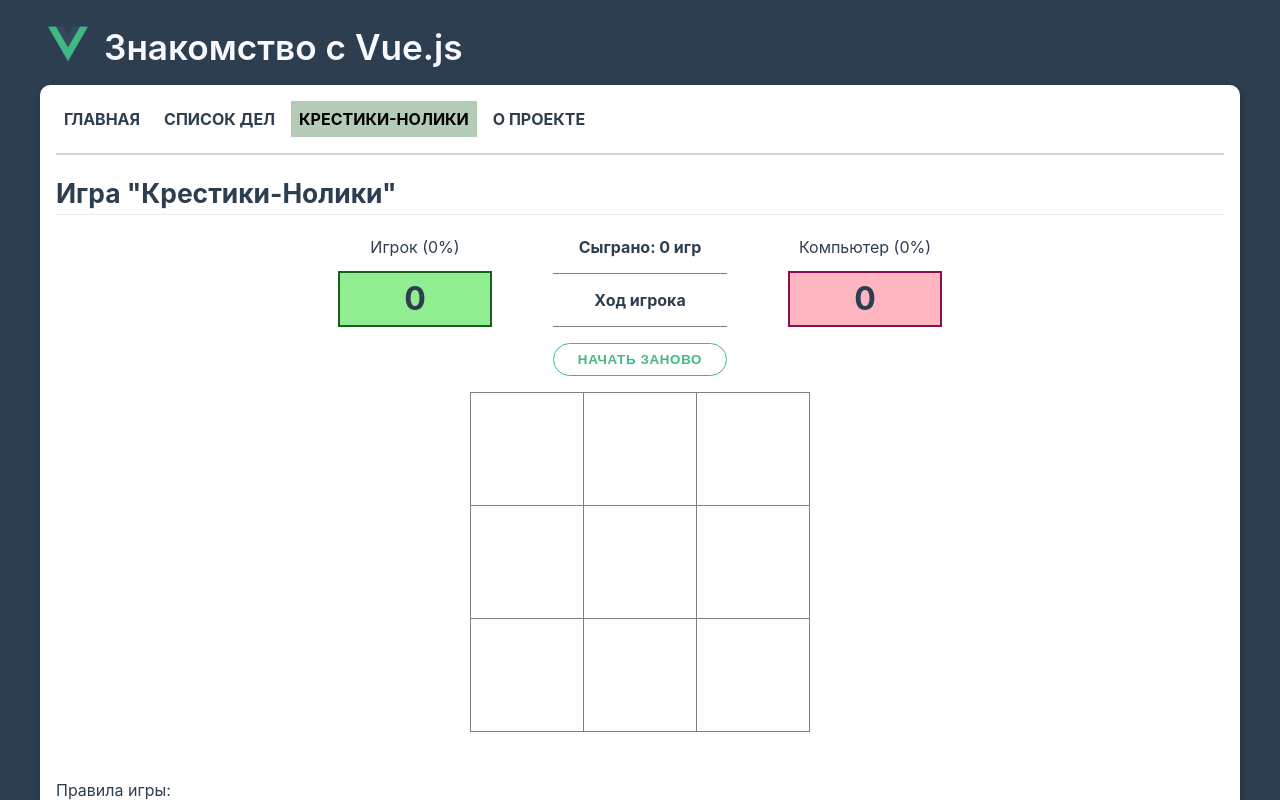
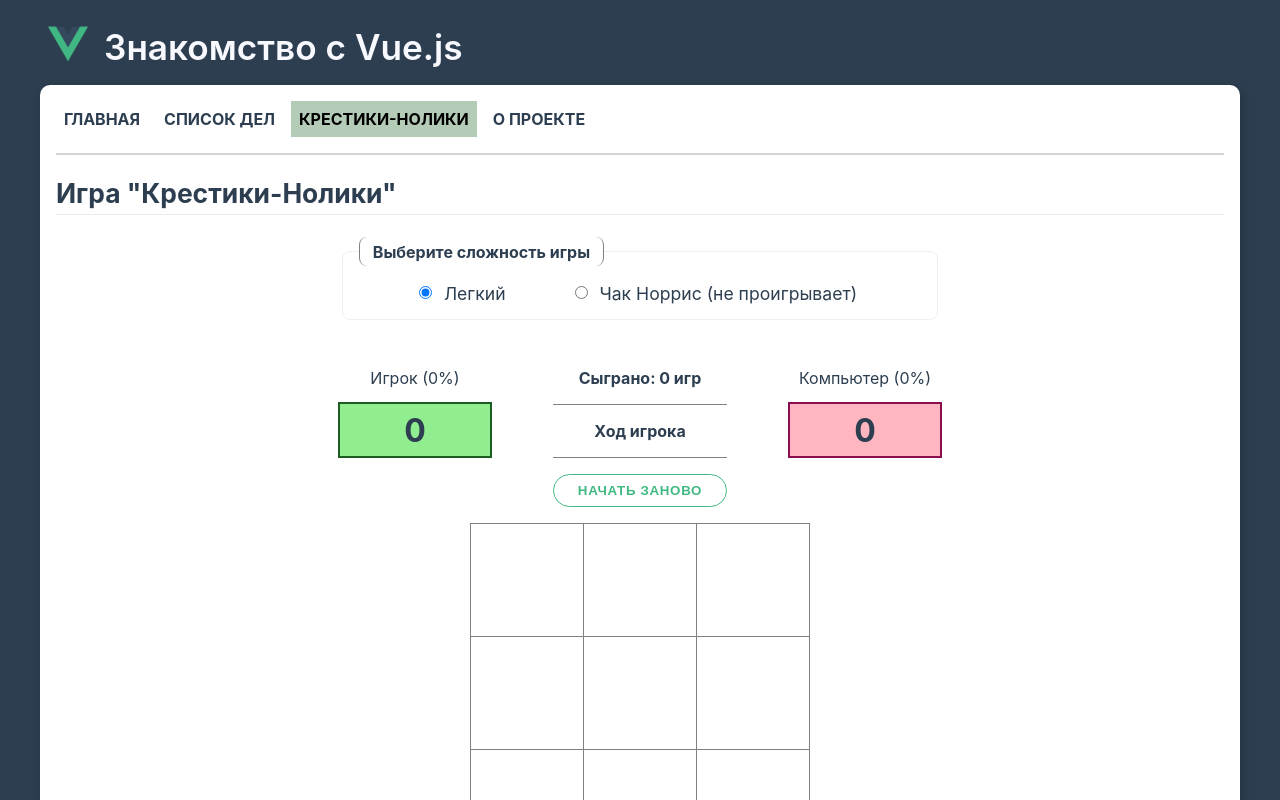
Before and after one commit to Avxodiar/vuejs-learn, a Vue app: page /game in a window 1280 px wide. Shown: the top 800 px of the page. Built offline with nearby package versions, Linux system fonts and the light colour scheme.

Commit message:
TicTacToe. Добавлен уровень сложности игры

```diff
--- /dev/null
+++ b/src/assets/ChuckNorris.js
@@ -0,0 +1,151 @@
+/**
+ * Нахождение лучшего хода
+ * @constructor
+ */
+class ChuckNorris {
+    player = {
+        human: 'H',
+        comp: 'C'
+    };
+    counter = 0;
+    board = [];
+
+    /**
+     * Загрузка 2ух мерной таблицы 3x3
+     * @param {array} board
+     */
+    constructor(board) {
+        // сливаем таблицу в одномерный массив
+        const flatBoard = board[0].concat(board[1], board[2]);
+
+        // для упрошения работы собираем таблицу в новом виде
+        // сделанные шаги замещаются символами 'H' и 'C'
+        // а в не заполненных ячейкаях указывается их id
+        this.board = flatBoard.map((item, id) => {
+            if (item === 0) {
+                return id;
+            }
+            return (item === 1) ? this.player.human : this.player.comp;
+        });
+    }
+
+
+    /**
+     * Нахождение лучшего хода
+     * @returns {number}
+     */
+    getTurn() {
+        this.counter = 0;
+
+        // находим лучший вариант
+        let bestSpot = this.minimax(this.board, this.player.comp);
+
+        return bestSpot.index;
+    }
+
+    /**
+     * Алгоритм «минимакс»
+     * Рекурсивно просчитывает победные комбинации
+     * Достигнув конца партии, будь то победа, поражение или ничья (конечное состояние),
+     * ИИ начислит себе положительное количество очков (в нашем случае +10) за победу,
+     * отрицательное (-10) — за поражение, и нейтральное (0) — за ничью.
+     *
+     * 1. возвращает значение, если найдено конечное состояние (+10, 0, -10),
+     * 2. проходит по всем пустым клеткам на поле,
+     * 3. вызывает минимакс-функцию для каждой из них (рекурсия),
+     * 4. оценивает полученные значения
+     * 5. возвращает наилучшее из них.
+     *
+     * @param board - одномерная индексировання таблица
+     * @param player - код игрока
+     * @returns {{score: number}|*}
+     */
+    minimax(board, player) {
+        this.counter++;
+
+        // сприсок доступных ячеек
+        const availSpots = this.emptyIndices(board);
+
+        // проверка на терминальное состояние (победа / поражение / ничья)
+        if (this.winning(board, this.player.human)) {
+            return {score: -10};
+        } else if (this.winning(board, this.player.comp)) {
+            return {score: 10};
+        } else if (availSpots.length === 0) {
+            return {score: 0};
+        }
+
+        // массив для хранения всех объектов c результатами ходов
+        let moves = [];
+
+        // цикл по доступным клеткам
+        for (let i = 0; i < availSpots.length; i++) {
+            //create an object for each and store the index of that spot that was stored as a number in the object's index key
+            let move = {};
+            move.index = board[availSpots[i]];
+
+            // совершить ход за текущего игрока
+            board[availSpots[i]] = player;
+
+            //получить очки, заработанные после вызова минимакса от противника текущего игрока
+            const nextPlayer = player === this.player.comp ? this.player.human : this.player.comp;
+            let result = this.minimax(board, nextPlayer);
+            move.score = result.score;
+
+            // очистить клетку
+            board[availSpots[i]] = move.index;
+
+            moves.push(move);
+        }
+
+        // определяем лучший ход
+        let bestMove;
+        let isComp = player === this.player.comp;
+        let bestScore = isComp ? -10000 : 10000;
+        // перебираем комбинцаии ходов
+        for (let i = 0; i < moves.length; i++) {
+            if (
+                // если это ход ИИ, то выбраем ходы с наибольшим количеством очков
+                isComp && moves[i].score > bestScore
+                ||
+                // а если ход не ИИ,то выбраем ходы с наименьшим количеством очков
+                !isComp && moves[i].score < bestScore
+            ) {
+                bestScore = moves[i].score;
+                bestMove = i;
+            }
+        }
+
+        return moves[bestMove];
+    }
+
+    /**
+     * Список индексов пустых клеток доски
+     * @param {array} board - одномерная индексировання таблица
+     * @returns {array}
+     */
+    emptyIndices(board) {
+        return board.filter(s => s !== this.player.human && s !== this.player.comp);
+    }
+
+    /**
+     * Проверка таблицы на победу
+     * @param {array} board - одномерная индексировання таблица
+     * @param player - код игрока
+     * @returns {boolean}
+     */
+    winning(board, player) {
+        return (
+            (board[0] === player && board[1] === player && board[2] === player)
+            || (board[3] === player && board[4] === player && board[5] === player)
+            || (board[6] === player && board[7] === player && board[8] === player)
+            || (board[0] === player && board[3] === player && board[6] === player)
+            || (board[1] === player && board[4] === player && board[7] === player)
+            || (board[2] === player && board[5] === player && board[8] === player)
+            || (board[0] === player && board[4] === player && board[8] === player)
+            || (board[2] === player && board[4] === player && board[6] === player)
+        )
+    }
+}
+
+export {ChuckNorris};
--- a/src/assets/tictactoe.js
+++ b/src/assets/tictactoe.js
@@ -1,27 +1,50 @@
+import {ChuckNorris} from './ChuckNorris.js'
+
 /**
  * Определение хода компьютера
  * @param {array} board - таблица с ходами
  * @param {int} leftStep - осталось ходов
+ * @param difficulty - максимальный уровень сложности
+ * @returns {{col: number, row: number}}
  */
-function getTurn(board, leftStep) {
-    // случайный шаг (простой уровень сложности)
+function getTurn(board, leftStep, difficulty = 1) {
+    let newId;
+
+    // если первый ход компьютера (leftStep == 9), то всегда делаем случайных ход
+    if (difficulty && leftStep < 9) {
+        let Chuck = new ChuckNorris(board);
+        newId = Chuck.getTurn();
+    } else {
+        newId = randomTurn(board, leftStep);
+    }
+
+    // преобразуем в координаты
+    let x = Math.floor(newId / 3);
+    let y = newId % 3;
+
+    return {row: x, col: y};
+}
+
+/**
+ * Случайный шаг (легкий уровень сложности)
+ * @param {array} board - таблица с ходами
+ * @param {int} leftStep - осталось ходов
+ * @returns {number} - id ячейки
+ */
+function randomTurn(board, leftStep) {
+
     // номер свободной ячейки
     let num = randomInteger(1, leftStep);
     // сливаем таблицу в одномерный массив для упрощения
-    const flatBoard = board[0].concat(board[1],board[2]);
+    const flatBoard = board[0].concat(board[1], board[2]);
+
     //находим num-ую не заполненную ячейку
-    let newId = flatBoard.findIndex(item => {
+    return flatBoard.findIndex(item => {
         if (item === 0) {
             num--;
         }
         return num === 0;
     });
-
-    // преобразуем в координаты
-    let x = Math.floor(newId / 3);
-    let y = newId % 3;
-
-    return {row:x, col:y};
 }
 
 /**
@@ -30,18 +53,17 @@ function getTurn(board, leftStep) {
  * @returns {{winner: number, id: number, type: string, win: boolean}}
  */
 function checkWin(board) {
-   let result = {
+    let result = {
         win: false,
         winner: 0,
         type: '',
         id: 0
-   };
+    };
 
     // Проверяем наличие одинаковых символов
     // по строкам, столбцам и диагоналям
     const types = ['line', 'row', 'diag'];
-    for (let i = 0; i < types.length; i++)
-    {
+    for (let i = 0; i < types.length; i++) {
         let res = check(types[i], board);
         if (isWin(res.winner)) {
             result.win = true;
@@ -50,7 +72,7 @@ function checkWin(board) {
             result.winner = res.winner;
         }
 
-        if(result.win) {
+        if (result.win) {
             break;
         }
     }
@@ -89,9 +111,9 @@ function checkLines(board) {
     let idx = 0;
     let win = 0;
 
-    for (var i = 0; i < board.length; i++) {
+    for (let i = 0; i < board.length; i++) {
         let res = sumArray(board[i]);
-        if(isWin(res)) {
+        if (isWin(res)) {
             idx = i;
             win = res;
             break;
--- a/src/views/TicTacToe.vue
+++ b/src/views/TicTacToe.vue
@@ -1,6 +1,22 @@
 <template>
     <h2>Игра "Крестики-Нолики"</h2>
     <div class="game">
+
+        <fieldset>
+            <legend>Выберите сложность игры</legend>
+
+            <div>
+                <input type="radio" name="selectorEasy" id="selectorEasy"  value="0" v-model="difficulty" >
+                <label for="selectorEasy">Легкий</label>
+            </div>
+
+            <div>
+                <input type="radio" name="selectorHard" id="selectorHard"  value="1" v-model="difficulty" >
+                <label for="selectorHard">Чак Норрис (не проигрывает)</label>
+            </div>
+
+        </fieldset>
+
         <div class="panel">
             <div class="gamer">
                 Игрок {{ userStat }}
@@ -66,6 +82,7 @@
         },
         data() {
             return {
+                difficulty: 0,
                 games: {
                     count: 0,
                     win: 0,
@@ -82,6 +99,14 @@
                     id: 0,
                     name: ''
                 }
+            }
+        },
+        watch: {
+            difficulty() {
+                this.games.count = 0;
+                this.games.win = 0;
+                this.games.fail = 0;
+                this.resetGame();
             }
         },
         computed: {
@@ -159,7 +184,7 @@
              * Ход компьютера
              */
             computerTurn() {
-                let turn = getTurn(this.board, this.leftStep);
+                let turn = getTurn(this.board, this.leftStep, this.difficulty);
                 this.board[turn.row][turn.col]--;
                 this.step();
             },
@@ -177,6 +202,7 @@
                     this.win.id = res.id;
                 }
 
+                // если игра закончилась, сохраняем результаты игры
                 if(this.gameOver) {
                     this.games.count++;
                     if (this.win.name === 'user') {
@@ -195,6 +221,32 @@
     .game {
         width: 600px;
         margin: 0 auto 3em;
+    }
+
+    .game fieldset {
+        display: flex;
+        justify-content: space-evenly;
+        padding: 1em;
+        margin-bottom: 3em;
+        border-radius: 0.5em;
+        border-width: thin;
+    }
+
+    .game fieldset legend {
+        padding: 0.3em 0.8em;
+        font-weight: bold;
+        border-left: 1px solid gray;
+        border-right: 1px solid gray;
+        border-radius: 0.5em;
+    }
+    .game fieldset [type=radio],
+    .game fieldset label {
+        padding: 0.5em;
+        font-size: 1.1em;
+        cursor: pointer;
+    }
+    .game fieldset label:hover {
+        text-shadow: 0 0 2px grey;
     }
 
     .game .panel {
@@ -270,11 +322,11 @@
     }
     .game .user-win td,
     .game .user-win .cell:hover {
-    background-color: lightgreen;
+        background-color: lightgreen;
     }
     .game .user-fail td,
     .game .user-fail .cell:hover {
-    background-color: lightpink;
+        background-color: lightpink;
     }
 
     .game .board.line0::before,
```
